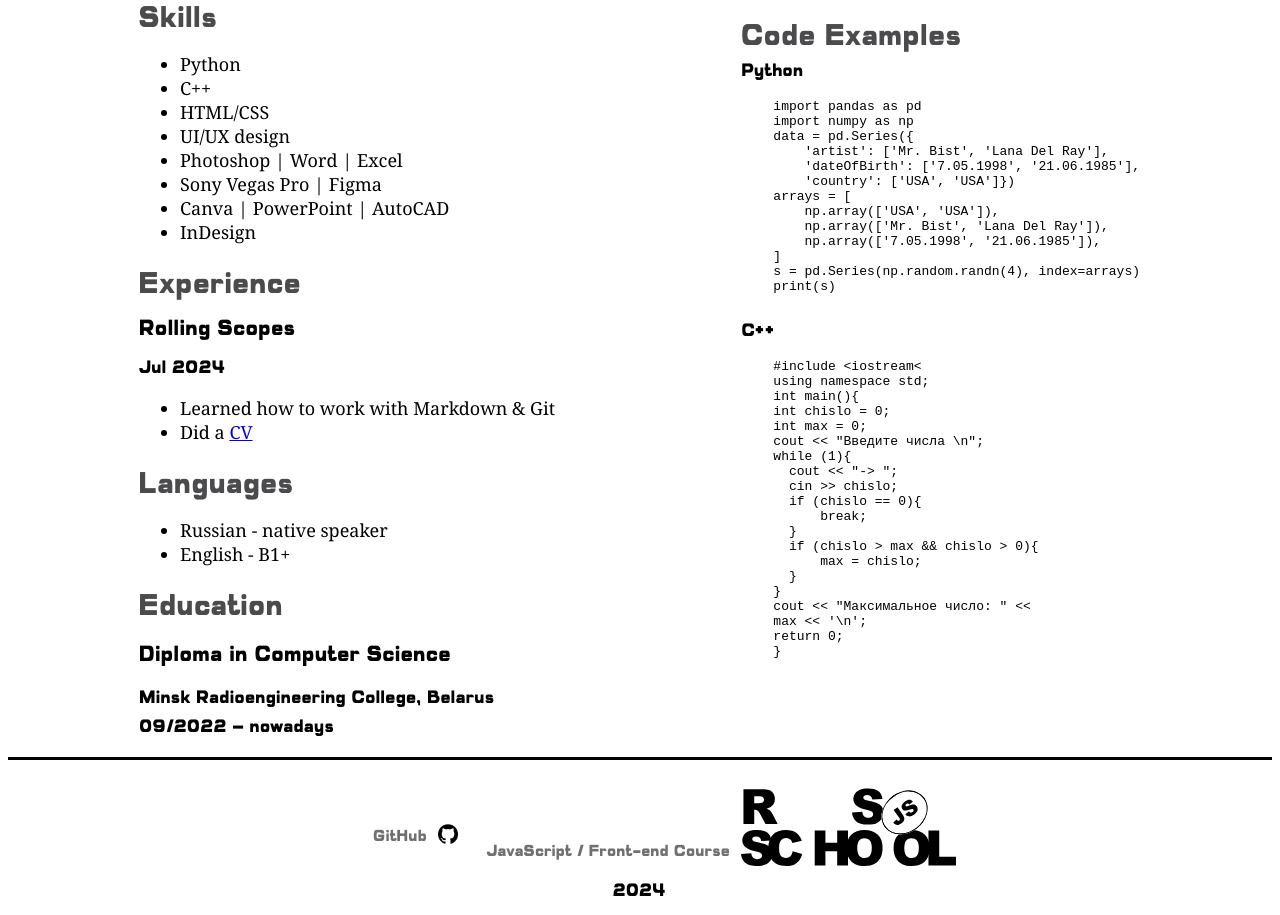
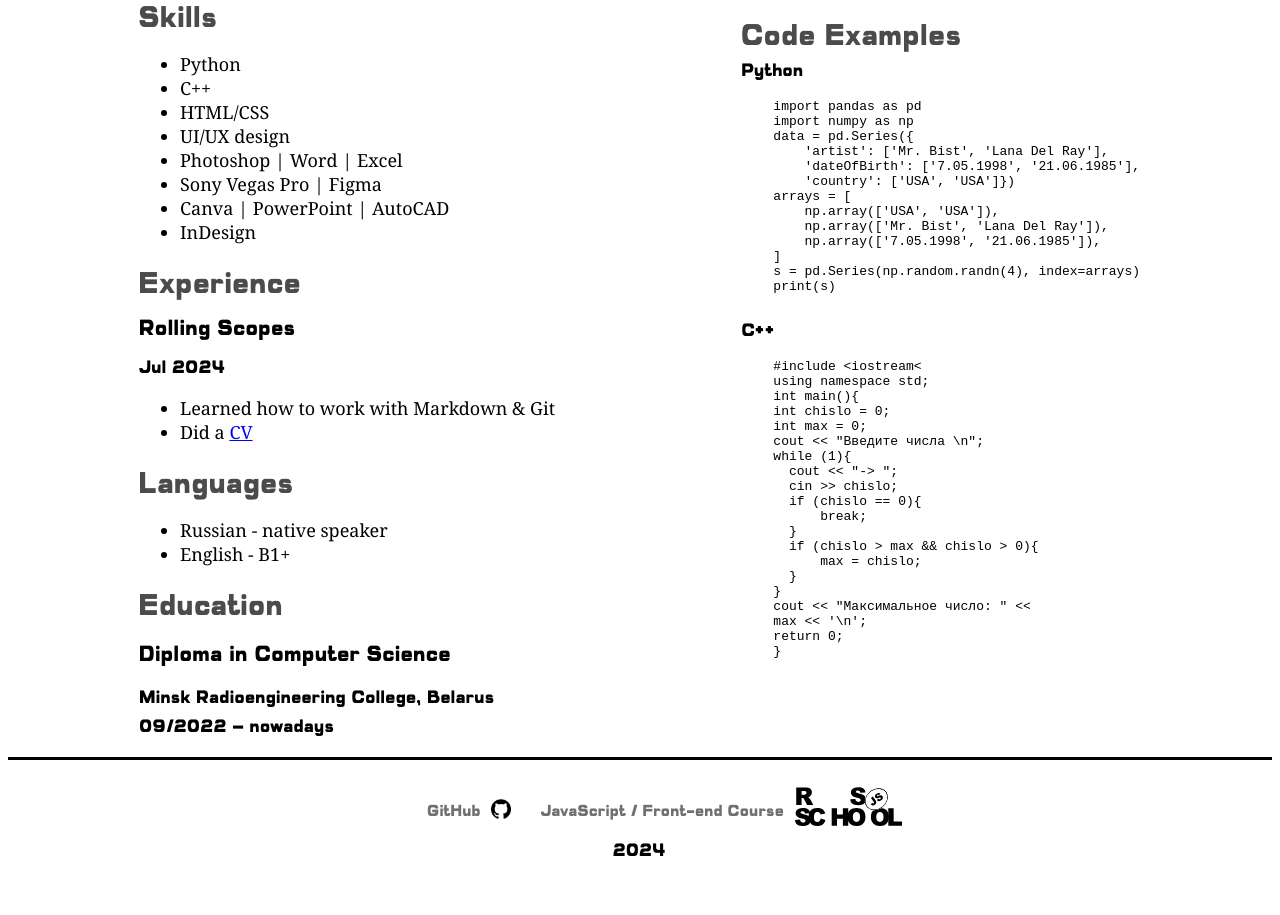
Before and after one commit to wilamia/rsschool-cv, a plain HTML site: page index.html in a window 1280 px wide. Shown: the part 397-1312 px from the top of the page. Drawn offline with Linux system fonts and the light colour scheme.

Commit message:
fix: logo

```diff
--- a/style.css
+++ b/style.css
@@ -240,7 +240,7 @@ footer{
     position: relative;
     left: -10px;
     top: 3px;
-    margin-top: 30px;
+    margin-top: 20px;
     width: 20px;
     height: 20px;
 }
@@ -248,7 +248,7 @@ footer{
     position: relative;
     left: -10px;
     top: 10px;
-    height: 80px;
+    height: 40px;
 }
 .created-time{
     font-family: Deledda;
```
